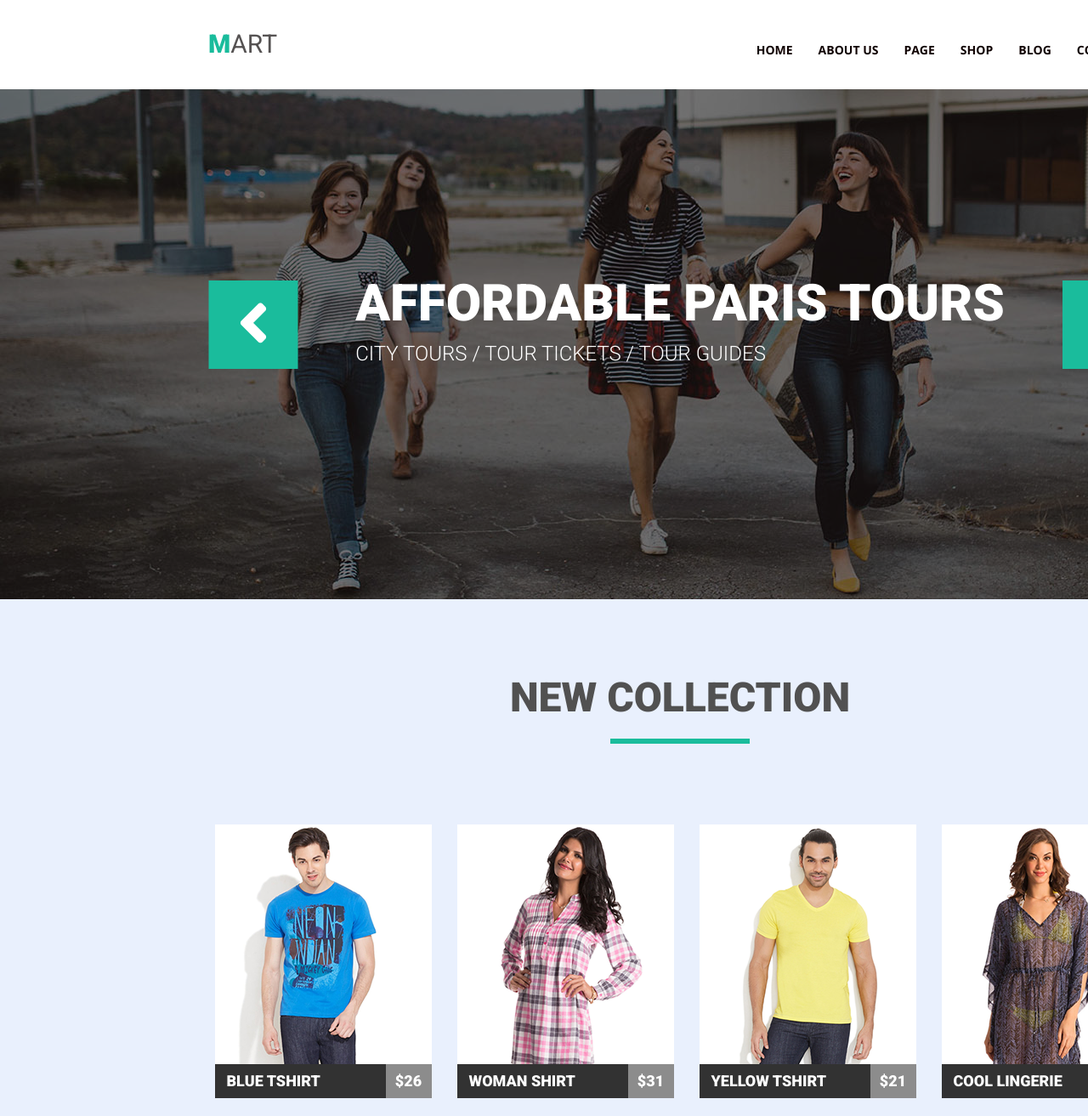
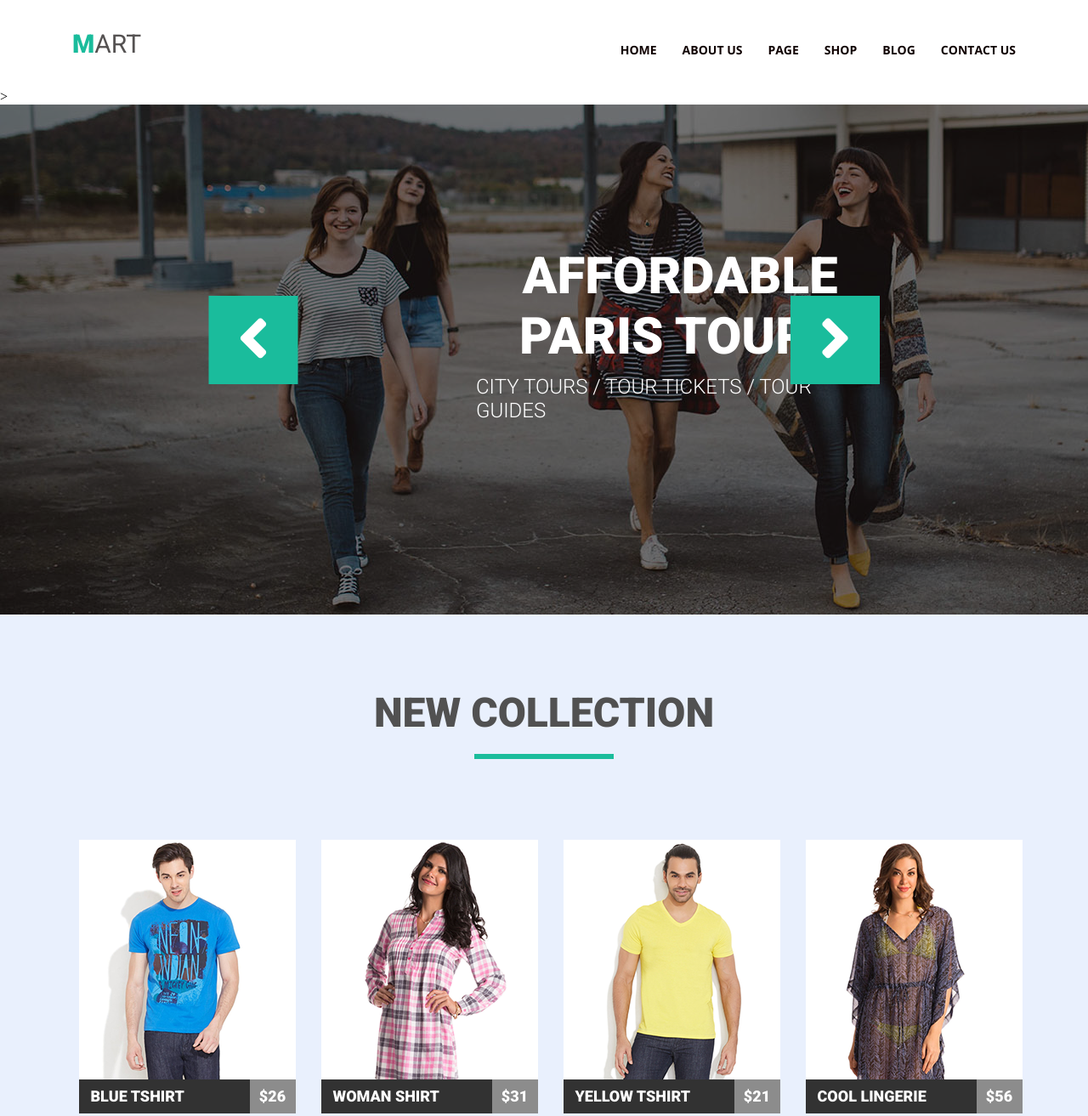
Before and after one commit to RuslanZinchenko/goit-fe-course, a plain HTML site: page html-css/module-05/index.html in a window 1280 px wide. Shown: the top 1313 px of the page at 85% size. Drawn offline with nearby package versions, Linux system fonts and the light colour scheme.

Commit message:
module-05

```diff
--- a/html-css/module-05/css/styles.css
+++ b/html-css/module-05/css/styles.css
@@ -4,13 +4,16 @@
   box-sizing: border-box;
 }
 
-.wrapper {
-  width: 1600px;
-  margin: auto;
+.wrapper-top {
+  width: 100vw;
+}
+
+.wrapper-top-inn {
+  width: auto;
 }
 
 header {
-  width: 1170px;
+  width: 1110px;
   margin: auto;
   height: auto;
   overflow: hidden;
@@ -29,7 +32,6 @@ header {
   font-size: 30px;
   line-height: 32px;
   margin-top: 36px;
-  margin-left: 30px;
   float: left;
 }
 
@@ -52,7 +54,7 @@ header {
   list-style: none;
   float: left;
   margin-top: 43px;
-  margin-right: 30px;
+  margin-left: 30px;
 }
 
 .item a {
@@ -71,6 +73,14 @@ header {
 .item a:hover {
   cursor: pointer;
   color: #1abc9c;
+}
+
+.wrapper-first-middle {
+  width: 100vw;
+}
+
+.wrapper-first-middle-inn {
+  width: auto;
 }
 
 .bunner {
@@ -153,6 +163,14 @@ header {
   text-align: left;
 }
 
+.wrapper-second-middle {
+  width: 100vw;
+}
+
+.wrapper-second-middle-inn {
+  width: auto;
+}
+
 .tiles {
   height: 774px;;
   margin: auto;
@@ -182,6 +200,10 @@ header {
   margin-bottom: 80px;
 }
 
+.box {
+  text-align: center;
+}
+
 .container {
   position: relative;
   width: 255px;
@@ -195,10 +217,6 @@ header {
 
 .container:nth-child(4n) {
   margin-right: 0;
-}
-
-.box {
-  text-align: center;
 }
 
 .product,
@@ -366,6 +384,14 @@ header {
   border-color: transparent;
 }
 
+.wrapper-bottom {
+  width: 100vw;
+}
+
+.wrapper-bottom-inn {
+  width: auto;
+}
+
 footer {
   position: relative;
 }
@@ -375,7 +401,7 @@ footer {
   text-align: center;
   position: absolute;
   bottom: 0;
-  width: 1600px;
+  width: 100vw;
   font-size: 0;
 }
 
--- a/html-css/module-05/index.html
+++ b/html-css/module-05/index.html
@@ -13,7 +13,9 @@
 
 <body>
 
-    <article class="wrapper">
+    <div class="wrapper-top">
+
+        <div class="wrapper-top-inn">
 
             <header class="clearfix">
 
@@ -45,7 +47,13 @@
 
             </header>
 
-        <main>
+        </div>
+
+    </div>>
+
+    <div class="wrapper-first-middle">
+
+        <div class="wrapper-first-middle-inn">
 
             <section class="bunner">
                 <img class="large-picture" src="img/large-picture.jpg" alt="large-picture" width="1600px" height="600px">
@@ -63,7 +71,15 @@
                 </button>
             </section>
 
-        <section class="tiles">
+        </div>
+
+    </div>
+
+    <div class="wrapper-second-middle">
+
+        <div class="wrapper-second-middle-inn">
+
+            <main class="tiles">
                 <h2 class="subject">new collection</h2>
                     <ul class="box">
                         <div class="container">
@@ -203,9 +219,15 @@
                             </li>
                         </div>
                     </ul>
-        </section>
+                </main>
 
-        </main>
+        </div>
+
+    </div>
+
+    <div class="wrapper-bottom">
+
+        <div class="wrapper-bottom-inn">
 
             <footer>
                 <div class="footer-box">
@@ -215,7 +237,9 @@
                 </div>
             </footer>
 
-    </article>
+        </div>
+
+    </div>
 
 </body>
 
```
Lines whose indentation alone changed are shown as unchanged.
